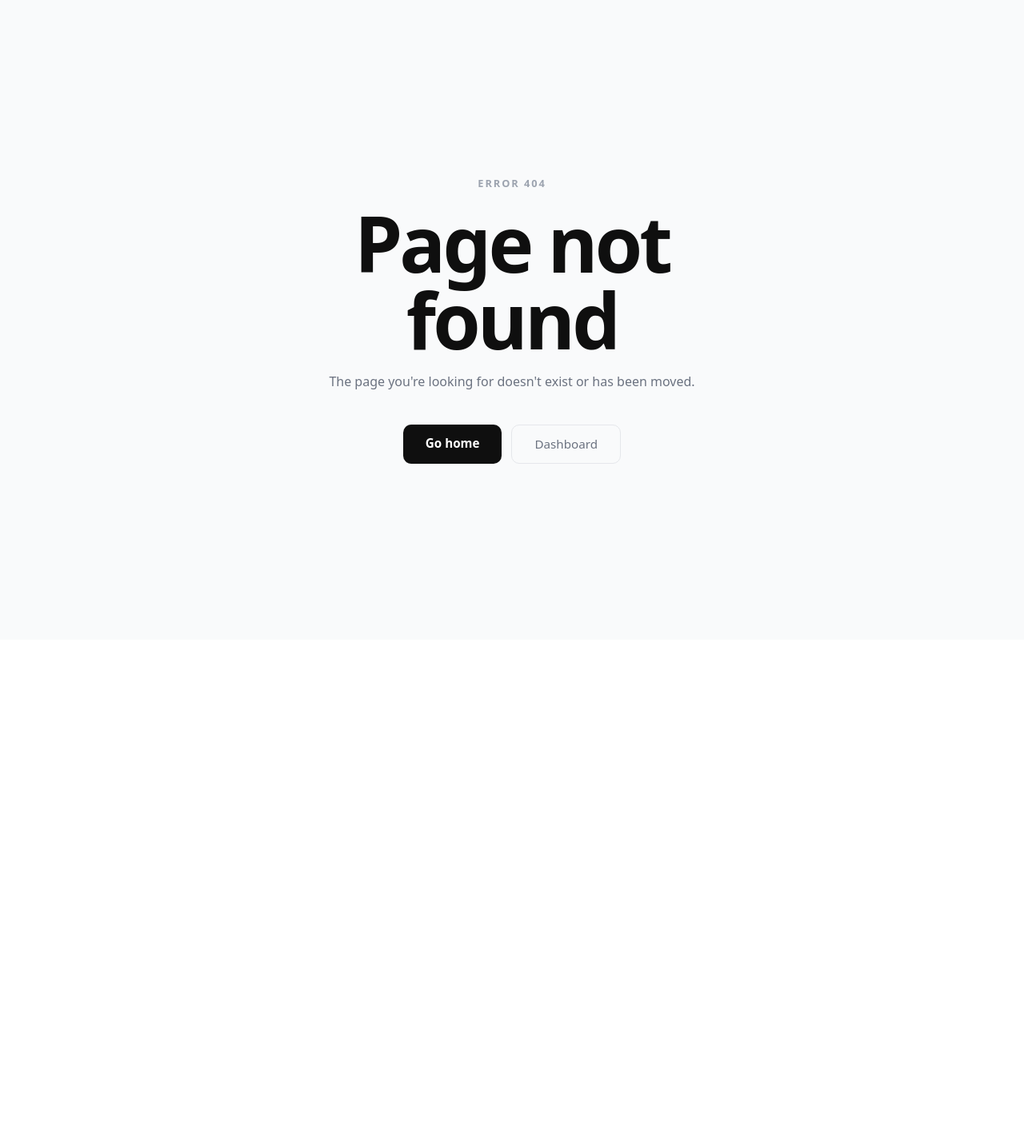
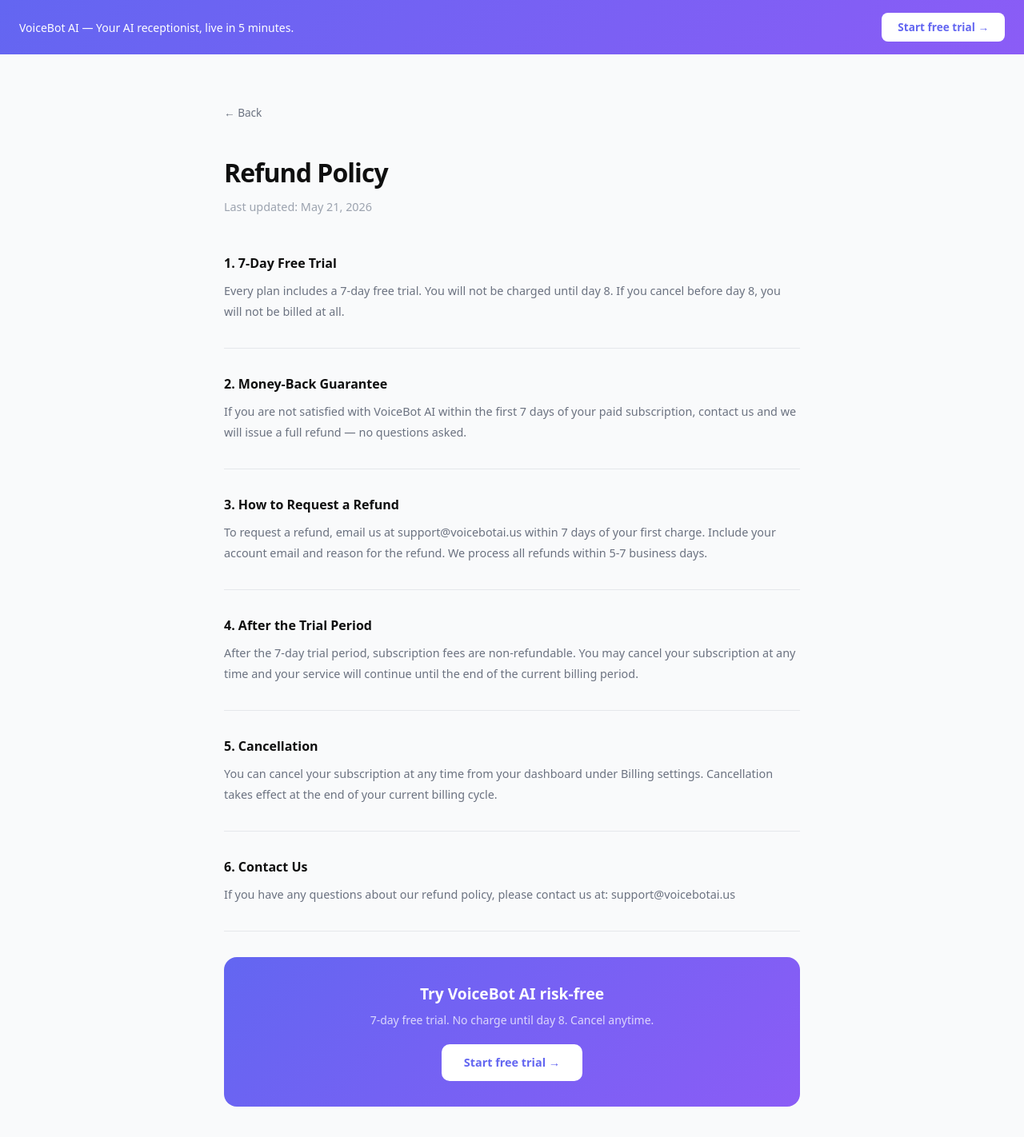
Before and after one commit to ilian94/dashboard-saas, a Next.js app: page /refund in a window 1280 px wide. Before the commit this address had no page. Shown: the top 1422 px of the page at 80% size. Before the commit the page ends 800 px from the top, so only its background shows below. Built offline with nearby package versions, Linux system fonts and the light colour scheme.

Commit message:
create refund page

```diff
--- /dev/null
+++ b/app/refund/page.js
@@ -0,0 +1,49 @@
+import Link from 'next/link';
+
+export default function Refund() {
+  return (
+    <div style={{ minHeight: '100vh', background: '#f9fafb', color: '#0f0f0f', fontFamily: "'DM Sans', system-ui, sans-serif" }}>
+
+      {/* BANDEAU CTA */}
+      <div style={{ background: 'linear-gradient(135deg, #6366f1 0%, #8b5cf6 100%)', padding: '16px 24px', display: 'flex', alignItems: 'center', justifyContent: 'space-between', flexWrap: 'wrap', gap: '12px' }}>
+        <p style={{ color: '#fff', fontSize: '0.875rem', fontWeight: 500, margin: 0 }}>
+          VoiceBot AI — Your AI receptionist, live in 5 minutes.
+        </p>
+        <Link href="/register" style={{ background: '#fff', color: '#6366f1', textDecoration: 'none', fontWeight: 700, fontSize: '0.85rem', padding: '8px 20px', borderRadius: '8px', whiteSpace: 'nowrap' }}>
+          Start free trial →
+        </Link>
+      </div>
+
+      <div style={{ padding: '60px 20px' }}>
+        <div style={{ maxWidth: '720px', margin: '0 auto' }}>
+          <Link href="/" style={{ color: '#6b7280', textDecoration: 'none', fontSize: '0.85rem', display: 'inline-block', marginBottom: '40px' }}>← Back</Link>
+          <h1 style={{ fontSize: '2rem', fontWeight: 700, letterSpacing: '-0.03em', marginBottom: '8px', color: '#0f0f0f' }}>Refund Policy</h1>
+          <p style={{ color: '#9ca3af', marginBottom: '48px', fontSize: '0.9rem' }}>Last updated: May 21, 2026</p>
+
+          {[
+            { title: '1. 7-Day Free Trial', content: 'Every plan includes a 7-day free trial. You will not be charged until day 8. If you cancel before day 8, you will not be billed at all.' },
+            { title: '2. Money-Back Guarantee', content: 'If you are not satisfied with VoiceBot AI within the first 7 days of your paid subscription, contact us and we will issue a full refund — no questions asked.' },
+            { title: '3. How to Request a Refund', content: 'To request a refund, email us at support@voicebotai.us within 7 days of your first charge. Include your account email and reason for the refund. We process all refunds within 5-7 business days.' },
+            { title: '4. After the Trial Period', content: 'After the 7-day trial period, subscription fees are non-refundable. You may cancel your subscription at any time and your service will continue until the end of the current billing period.' },
+            { title: '5. Cancellation', content: 'You can cancel your subscription at any time from your dashboard under Billing settings. Cancellation takes effect at the end of your current billing cycle.' },
+            { title: '6. Contact Us', content: 'If you have any questions about our refund policy, please contact us at: support@voicebotai.us' },
+          ].map(section => (
+            <div key={section.title} style={{ marginBottom: '32px', paddingBottom: '32px', borderBottom: '1px solid #e5e7eb' }}>
+              <h2 style={{ fontSize: '1rem', fontWeight: 700, marginBottom: '10px', color: '#0f0f0f' }}>{section.title}</h2>
+              <p style={{ color: '#6b7280', lineHeight: 1.8, fontSize: '0.9rem', margin: 0 }}>{section.content}</p>
+            </div>
+          ))}
+
+          {/* CTA BAS DE PAGE */}
+          <div style={{ background: 'linear-gradient(135deg, #6366f1 0%, #8b5cf6 100%)', borderRadius: '16px', padding: '32px', textAlign: 'center', marginTop: '20px' }}>
+            <h3 style={{ color: '#fff', fontWeight: 700, fontSize: '1.2rem', marginBottom: '8px' }}>Try VoiceBot AI risk-free</h3>
+            <p style={{ color: 'rgba(255,255,255,0.75)', fontSize: '0.875rem', marginBottom: '20px' }}>7-day free trial. No charge until day 8. Cancel anytime.</p>
+            <Link href="/register" style={{ background: '#fff', color: '#6366f1', textDecoration: 'none', fontWeight: 700, fontSize: '0.9rem', padding: '12px 28px', borderRadius: '10px', display: 'inline-block' }}>
+              Start free trial →
+            </Link>
+          </div>
+        </div>
+      </div>
+    </div>
+  );
+}
```
